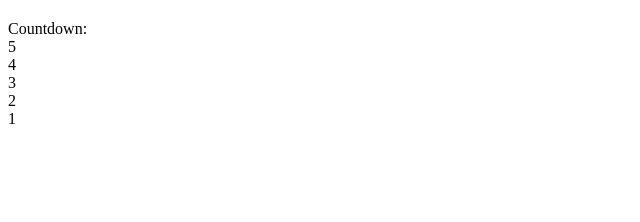
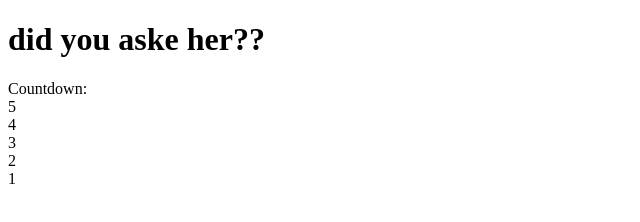
Before and after one commit to BadKarma976/js-playground, a plain HTML site: page index.html in a window 1280 px wide. Shown: the whole page, without its empty margins (0-640 px from the left). Drawn offline with nearby package versions, Linux system fonts and the light colour scheme.

Commit message:
Update index.html
Iykyk

```diff
--- a/index.html
+++ b/index.html
@@ -3,6 +3,7 @@
     <head>
     </head>
     <body>
+        <h1>did you aske her??</h1>
         <h2></h2>
         <p></p>
         <script src="https://code.jquery.com/jquery-3.7.1.min.js"></script>
```
